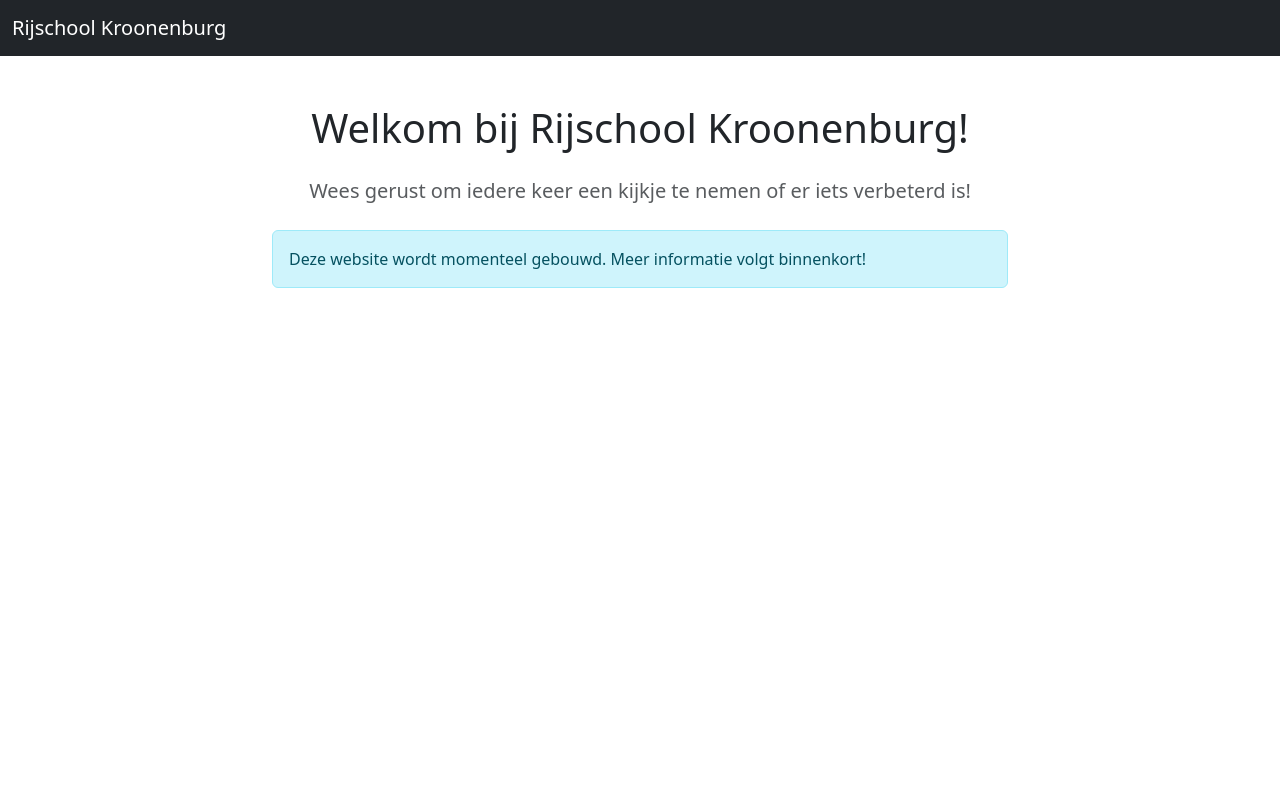
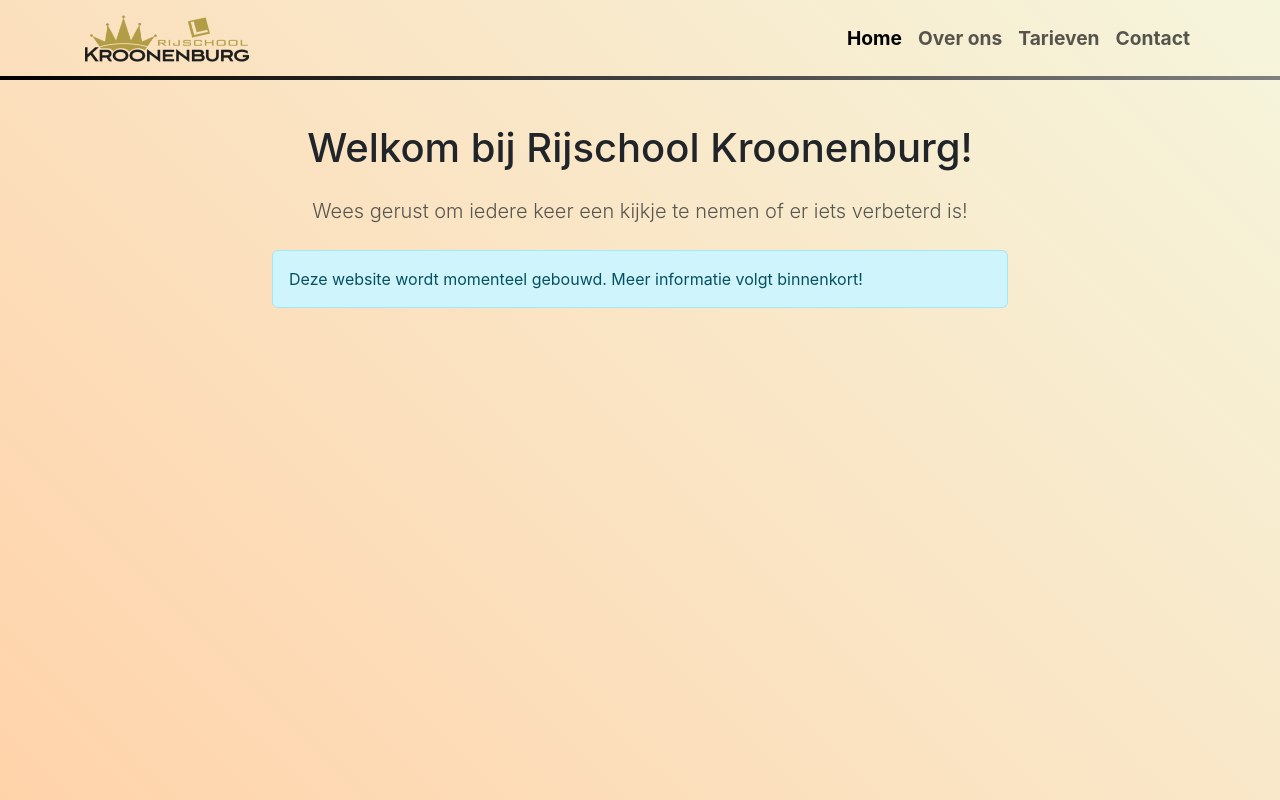
Before and after one commit to ICTtrying/RijschoolKroonenburg, a plain HTML site: page index.html in a window 1280 px wide. Drawn offline with nearby package versions, Linux system fonts and the light colour scheme; no server answers.

Commit message:
basis kleuren toegepast

```diff
--- a/index.html
+++ b/index.html
@@ -6,26 +6,64 @@
     <meta name="viewport" content="width=device-width, initial-scale=1.0">
     <title>Document</title>
     <link href="https://cdn.jsdelivr.net/npm/bootstrap@5.3.2/dist/css/bootstrap.min.css" rel="stylesheet">
+    <link rel="stylesheet" href="style.css">
 </head>
 
 <body>
-    <nav class="navbar navbar-expand-lg navbar-dark bg-dark">
-        <div class="container-fluid">
-            <a class="navbar-brand" href="#">Rijschool Kroonenburg</a>
-        </div>
-    </nav>
+    <div class="hero1">
+        <nav class="navbar navbar-expand-lg">
+            <div class="container">
+                <a class="navbar-brand d-flex align-items-center" href="index.html">
+                    <img src="images/logo.png" alt="logo" width="170" height="50">
+                </a>
 
-    <div class="container mt-5">
+                <button class="navbar-toggler" type="button" data-bs-toggle="collapse" data-bs-target="#navbarNav"
+                    aria-controls="navbarNav" aria-expanded="false" aria-label="Toggle navigation">
+                    <span class="navbar-toggler-icon"></span>
+                </button>
+
+                <div class="collapse navbar-collapse" id="navbarNav">
+                    <ul class="navbar-nav ms-auto">
+                        <li class="nav-item">
+                            <a class="nav-link active" href="index.html">Home</a>
+                        </li>
+                        <li class="nav-item">
+                            <a class="nav-link" href="overons.html">Over ons</a>
+                        </li>
+                        <li class="nav-item">
+                            <a class="nav-link" href="tarieven.html">Tarieven</a>
+                        </li>
+                        <li class="nav-item">
+                            <a class="nav-link" href="contact.html">Contact</a>
+                        </li>
+                    </ul>
+                </div>
+            </div>
+        </nav>
+
+        <div class="container mt-5">
         <div class="row">
             <div class="col-lg-8 mx-auto">
                 <h1 class="text-center mb-4">Welkom bij Rijschool Kroonenburg!</h1>
-                <p class="lead text-center text-muted">Wees gerust om iedere keer een kijkje te nemen of er iets verbeterd is!</p>
+                <p class="lead text-center text-muted">Wees gerust om iedere keer een kijkje te nemen of er iets
+                    verbeterd is!</p>
                 <div class="alert alert-info mt-4" role="alert">
                     Deze website wordt momenteel gebouwd. Meer informatie volgt binnenkort!
                 </div>
             </div>
         </div>
     </div>
+    </div>
+
+
+
+    <script src="https://cdn.jsdelivr.net/npm/@popperjs/core@2.11.8/dist/umd/popper.min.js"
+        integrity="sha384-I7E8VVD/ismYTF4hNIPjVp/Zjvgyol6VFvRkX/vR+Vc4jQkC+hVqc2pM8ODewa9r"
+        crossorigin="anonymous"></script>
+    <script src="https://cdn.jsdelivr.net/npm/bootstrap@5.3.8/dist/js/bootstrap.min.js"
+        integrity="sha384-G/EV+4j2dNv+tEPo3++6LCgdCROaejBqfUeNjuKAiuXbjrxilcCdDz6ZAVfHWe1Y"
+        crossorigin="anonymous"></script>
+    <script src="script.js"></script>
 </body>
 
 </html>
--- /dev/null
+++ b/script.js
@@ -0,0 +1,22 @@
+const rijschoolNaam = "Rijschool Kroonenburg";
+
+fetch(`https://opendata.cbr.nl/resource/xxxx.json?rijschoolnaam=${encodeURIComponent(rijschoolNaam)}`)
+    .then(response => response.json())
+    .then(data => {
+        if (!data.length) {
+            document.getElementById("percentage").innerText = "Geen data gevonden";
+            return;
+        }
+
+        const rijschool = data[0];
+        document.getElementById("percentage").innerText =
+            rijschool.slagingspercentage + "%";
+
+        document.getElementById("bron").innerText =
+            `Gebaseerd op ${rijschool.aantal_examens} examens (bron: CBR)`;
+    })
+    .catch(error => {
+        document.getElementById("percentage").innerText =
+            "Kon data niet laden";
+        console.error(error);
+    });
--- a/style.css
+++ b/style.css
@@ -0,0 +1,32 @@
+body {
+    padding: 0;
+    margin: 0;
+    background-color: beige;
+    font-family: 'Inter', sans-serif;
+}
+
+:root {
+--dark: #363636;
+}
+
+.hero1 {
+    height: 100vh;
+    background: linear-gradient(45deg, rgb(255, 211, 170), beige)
+}
+
+nav {
+    .nav-item {
+        font-weight: bold;
+        font-size: larger;
+    }
+}
+
+nav:after {
+    content: '';
+    width: 100%;
+    height: 4px;
+    position: absolute;
+    bottom: -4px;
+
+    background: linear-gradient(to right, black, gray);
+}
```
Also changed, not shown: images/logo.png (added).
